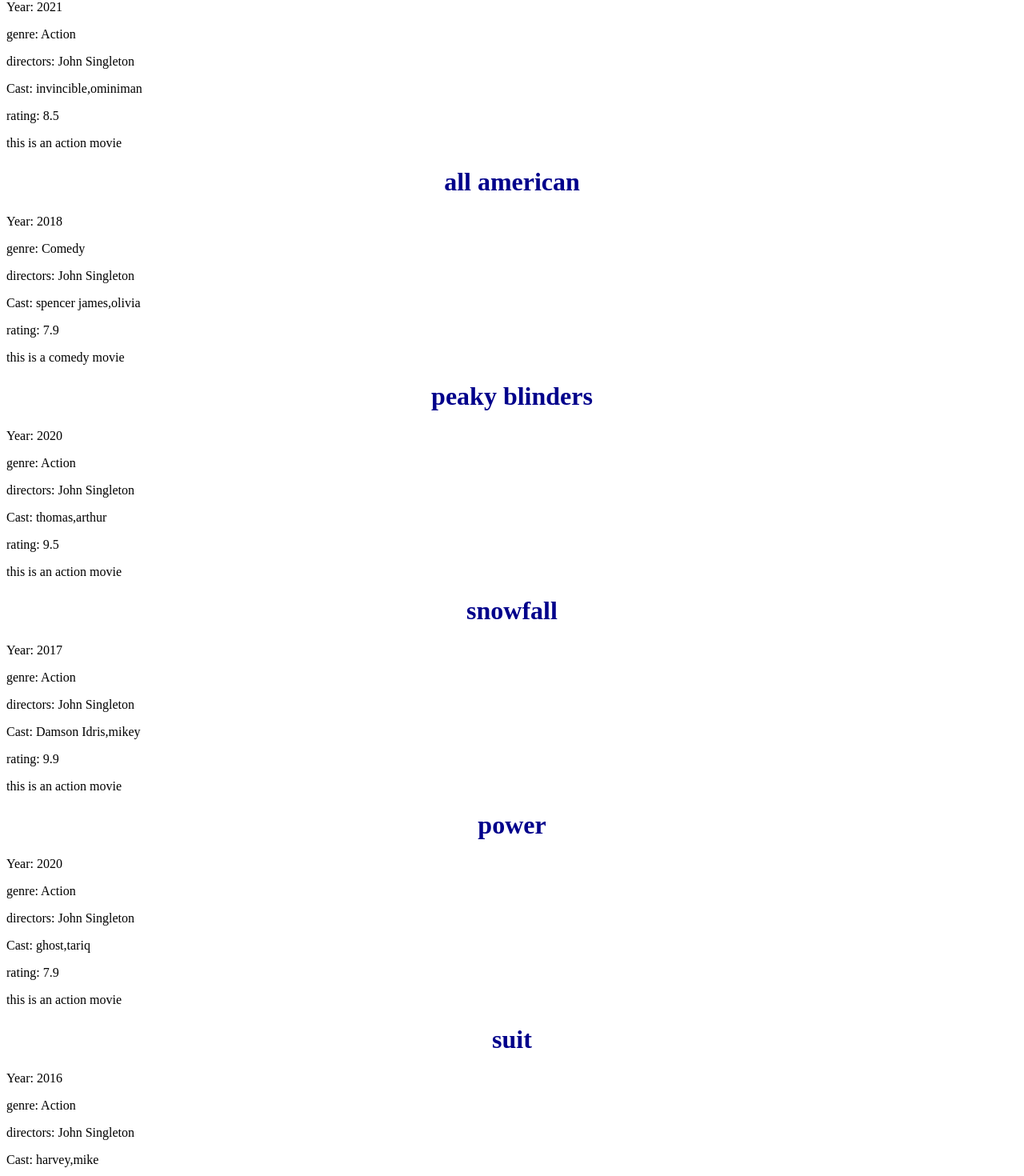
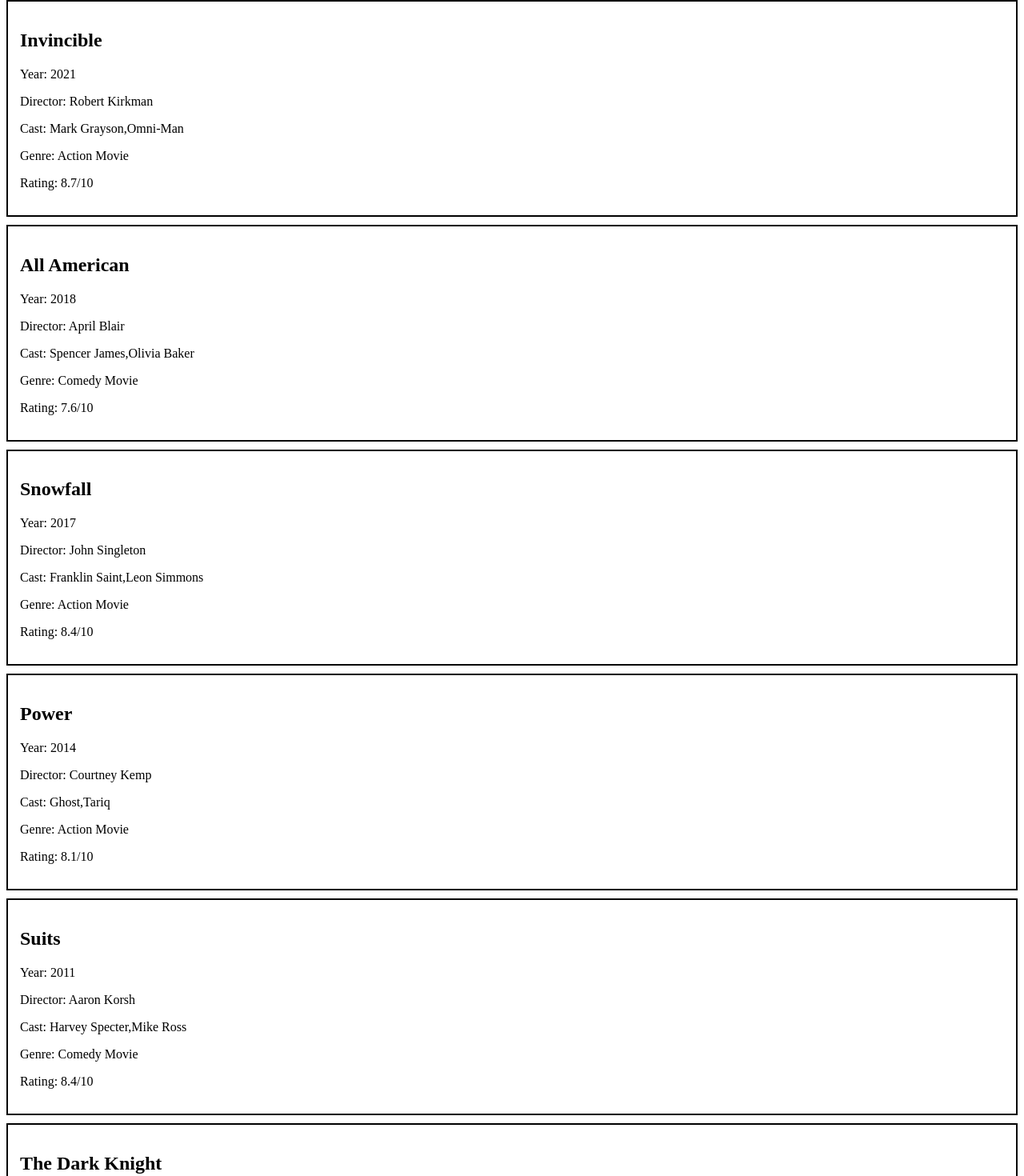
Before and after one commit to RaqeebDejonwo/raqeeb, an Angular app: page / in a window 1280 px wide. Shown: the part 80-1550 px from the top of the page at 80% size. Built offline with nearby package versions, Linux system fonts and the light colour scheme.

Commit message:
Build movie list and item components

```diff
--- a/src/app/app.html
+++ b/src/app/app.html
@@ -1,28 +1 @@
-
-@for(movie of movies;track movie.title){
-  <h1>{{movie.title }}</h1>
-  <p>Year: {{movie.year}}</p>
-  <p>genre: {{movie.genre}}</p>
-  <p>directors: {{movie.directors}}</p>
-  <p>Cast: {{ movie.cast }}</p>
-  @if(movie.rating){
-    <p>rating: {{movie.rating}}</p>
-  }
-  @switch (movie.genre) {
-    @case ('Action') {
- <p>this is an action movie</p>
-    }
-    @case ('Comedy') {
- <p>this is a comedy movie</p>
-    }
-    @case ('Horror') {
-    <p>this is a horror movie</p>
-    }
-  }
-}
-@empty {
-  <p>No movies available</p>
-}
-<div id="Sentenial Value">
-
-</div>
+<app-movie-list></app-movie-list>
--- a/src/app/app.ts
+++ b/src/app/app.ts
@@ -1,73 +1,11 @@
-// app.ts
-import { Component, signal } from '@angular/core';
-import { RouterOutlet } from '@angular/router';
-import { Movie } from './movie';
+import { Component } from '@angular/core';
+import { MovieList } from './movie-list/movie-list';
 
 @Component({
-
   selector: 'app-root',
+  imports: [MovieList],
+  templateUrl: './app.html',
   styleUrl: './app.css',
-  templateUrl: './app.html',
 })
 export class App {
-  protected readonly title = signal('untitled');
-
-  firstVariable: string = 'hello matthew';
-  secondVariable: number = 31;
-
-  movies: Movie[] = [
-    {
-      title: 'invincible',
-      year: 2021,
-      genre: 'Action',
-      directors: ['John Singleton'],
-      cast: ['invincible', 'ominiman'],
-      rating: 8.5,
-    },
-    {
-      title: 'all american',
-      year: 2018,
-      genre: 'Comedy',
-      directors: ['John Singleton'],
-      cast: ['spencer james', 'olivia'],
-      rating: 7.9,
-    },
-    {
-      title: 'peaky blinders',
-      year: 2020,
-      genre: 'Action',
-      directors: ['John Singleton'],
-      cast: ['thomas', 'arthur'],
-      rating: 9.5,
-    },
-
-    {
-      title: 'snowfall',
-      year: 2017,
-      genre: 'Action',
-      directors: ['John Singleton'],
-      cast: ['Damson Idris', 'mikey'],
-      rating: 9.9,
-    },
-
-    {
-      title: 'power',
-      year: 2020,
-      genre: 'Action',
-      directors: ['John Singleton'],
-      cast: ['ghost', 'tariq'],
-      rating: 7.9,
-    },
-
-    {
-      title: 'suit',
-      year: 2016,
-      genre: 'Action',
-      directors: ['John Singleton'],
-      cast: ['harvey', 'mike'],
-      rating: 8.0,
-    },
-  ];
 }
-
-``
--- a/src/app/movie-list-item/movie-list-item.css
+++ b/src/app/movie-list-item/movie-list-item.css
@@ -0,0 +1,5 @@
+.movie-item {
+  border: 2px solid black;
+  padding: 15px;
+  margin-bottom: 10px;
+}
--- a/src/app/movie-list-item/movie-list-item.html
+++ b/src/app/movie-list-item/movie-list-item.html
@@ -1 +1,31 @@
-<p>movie-list-item works!</p>
+<div class="movie-item">
+  <h2>{{ item().title }}</h2>
+
+  <p>Year: {{ item().year }}</p>
+  <p>Director: {{ item().directors }}</p>
+  <p>Cast: {{ item().cast }}</p>
+
+  @switch (item().genre) {
+    @case ('Action') {
+      <p>Genre: Action Movie</p>
+    }
+    @case ('Comedy') {
+      <p>Genre: Comedy Movie</p>
+    }
+    @case ('Horror') {
+      <p>Genre: Horror Movie</p>
+    }
+    @case ('Drama') {
+      <p>Genre: Drama Movie</p>
+    }
+    @default {
+      <p>Genre: Other</p>
+    }
+  }
+
+  @if (item().rating) {
+    <p>Rating: {{ item().rating }}/10</p>
+  } @else {
+    <p>Rating is not available.</p>
+  }
+</div>
--- a/src/app/movie-list-item/movie-list-item.ts
+++ b/src/app/movie-list-item/movie-list-item.ts
@@ -1,9 +1,12 @@
-import { Component } from '@angular/core';
+import { Component, input } from '@angular/core';
+import { Movie } from '../movie';
 
 @Component({
+  selector: 'app-movie-list-item',
   imports: [],
-  selector: 'app-movie-list-item',
+  templateUrl: './movie-list-item.html',
   styleUrl: './movie-list-item.css',
-  templateUrl: './movie-list-item.html',
 })
-export class MovieListItem {}
+export class MovieListItem {
+  item = input.required<Movie>();
+}
--- a/src/app/movie-list/movie-list.html
+++ b/src/app/movie-list/movie-list.html
@@ -1 +1,7 @@
-<p>movie-list works!</p>
+<h1>Movie List</h1>
+
+@for (movie of movies; track movie.title) {
+  <app-movie-list-item [item]="movie"></app-movie-list-item>
+} @empty {
+  <p>No movies available.</p>
+}
--- a/src/app/movie-list/movie-list.ts
+++ b/src/app/movie-list/movie-list.ts
@@ -1,9 +1,62 @@
 import { Component } from '@angular/core';
+import { Movie } from '../movie';
+import { MovieListItem } from '../movie-list-item/movie-list-item';
 
 @Component({
-  imports: [],
+  imports: [MovieListItem],
   selector: 'app-movie-list',
   styleUrl: './movie-list.css',
   templateUrl: './movie-list.html',
 })
-export class MovieList {}
+export class MovieList {
+  movies: Movie[] = [
+    {
+      title: 'Invincible',
+      year: 2021,
+      genre: 'Action',
+      directors: ['Robert Kirkman'],
+      cast: ['Mark Grayson', 'Omni-Man'],
+      rating: 8.7,
+    },
+    {
+      title: 'All American',
+      year: 2018,
+      genre: 'Comedy',
+      directors: ['April Blair'],
+      cast: ['Spencer James', 'Olivia Baker'],
+      rating: 7.6,
+    },
+    {
+      title: 'Snowfall',
+      year: 2017,
+      genre: 'Action',
+      directors: ['John Singleton'],
+      cast: ['Franklin Saint', 'Leon Simmons'],
+      rating: 8.4,
+    },
+    {
+      title: 'Power',
+      year: 2014,
+      genre: 'Action',
+      directors: ['Courtney Kemp'],
+      cast: ['Ghost', 'Tariq'],
+      rating: 8.1,
+    },
+    {
+      title: 'Suits',
+      year: 2011,
+      genre: 'Comedy',
+      directors: ['Aaron Korsh'],
+      cast: ['Harvey Specter', 'Mike Ross'],
+      rating: 8.4,
+    },
+    {
+      title: 'The Dark Knight',
+      year: 2008,
+      genre: 'Action',
+      directors: ['Christopher Nolan'],
+      cast: ['Batman', 'Joker'],
+      rating: 9.0,
+    },
+  ];
+}
--- a/src/app/movie.ts
+++ b/src/app/movie.ts
@@ -1,7 +1,7 @@
 export interface Movie {
   title: string;
   year: number;
-  genre: 'Action' | 'Comedy' | 'Horror';
+  genre: 'Action' | 'Comedy' | 'Horror' | 'Drama';
   rating?: number;
   directors: string[];
   cast: string[];
```
